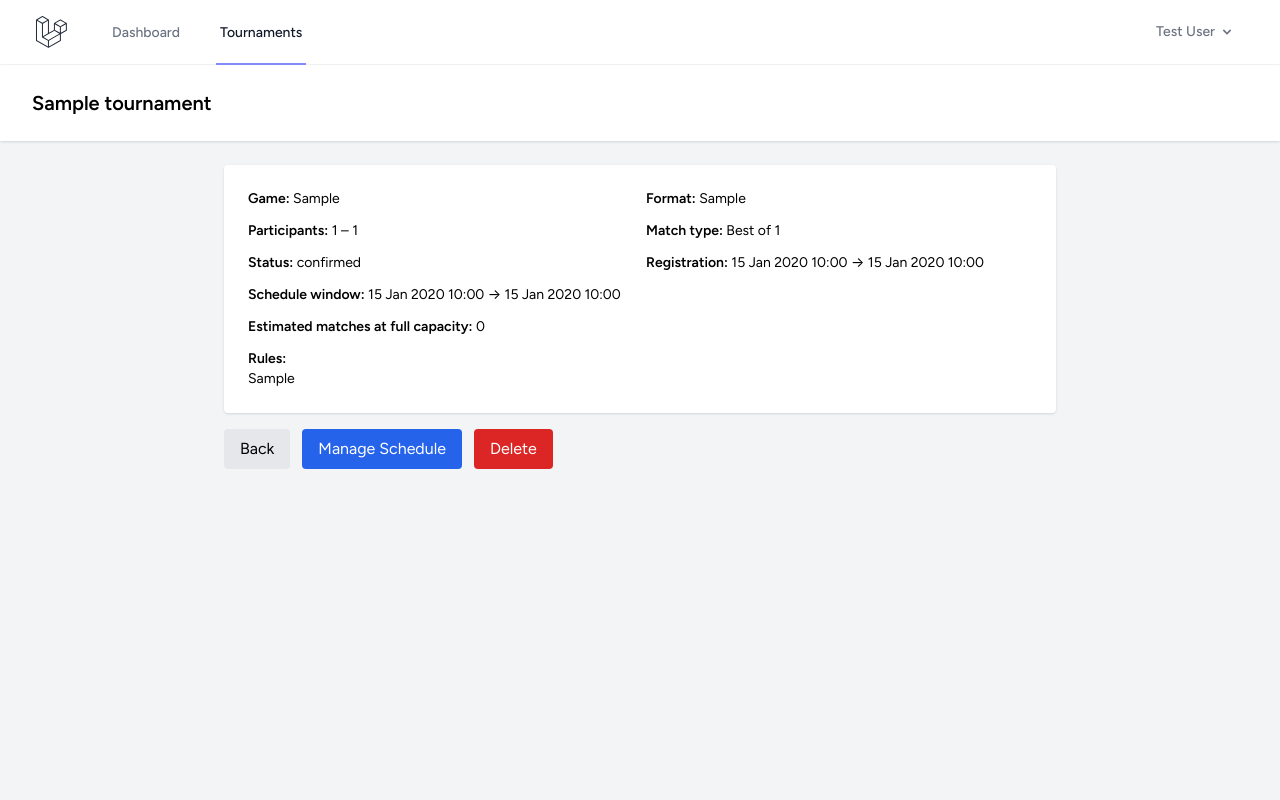
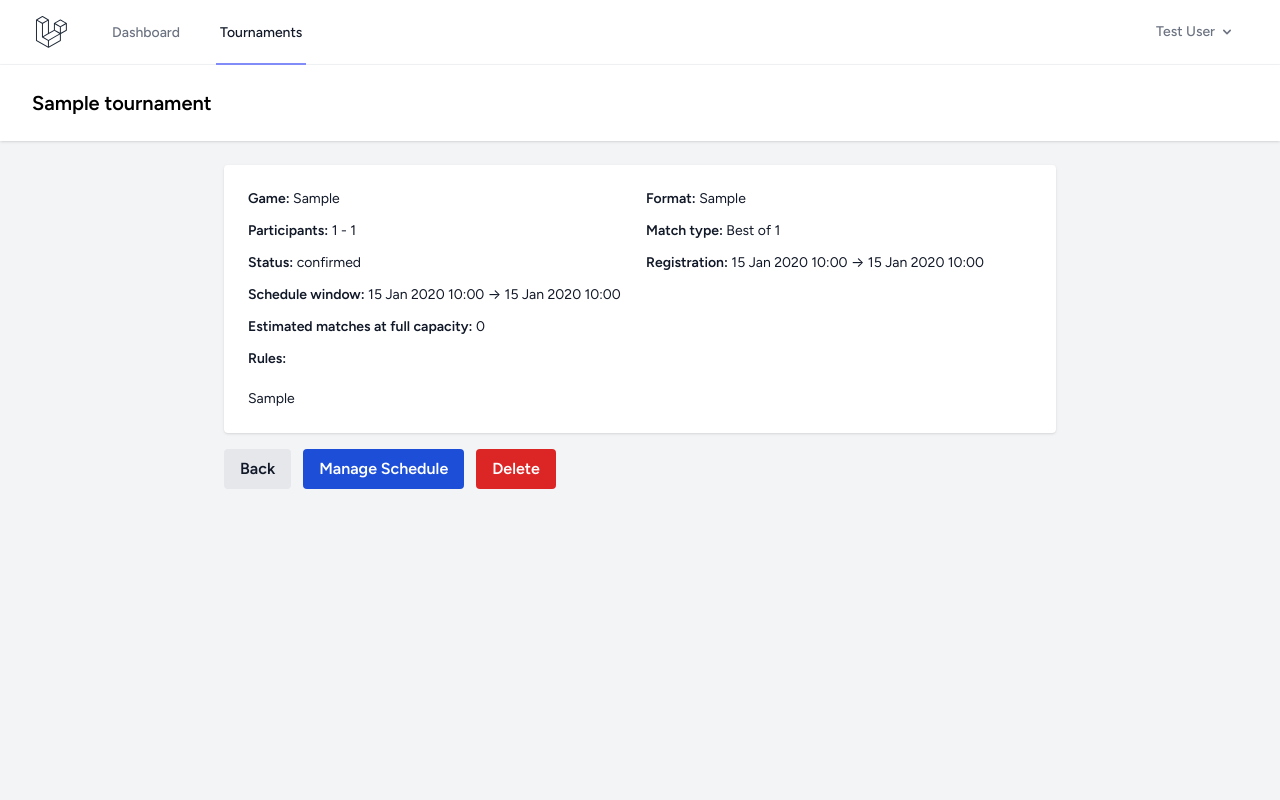
Before and after one commit to imanmeherinnisaaa/CSE470_Group9, a Laravel app: page /tournaments/1 in a window 1280 px wide. Run offline with Laravel 12, Linux system fonts and the light colour scheme; a user stored in the database is signed in; data comes from the database, SQL or seed files in the repository; tables that the repository leaves empty hold one stand-in row (values such as "Sample post"); style sheets or scripts are compiled from the project's sources.

Commit message:
Fix tournament page navigation and button styling

```diff
--- a/resources/views/tournaments/show.blade.php
+++ b/resources/views/tournaments/show.blade.php
@@ -1,60 +1,141 @@
+
 <x-app-layout>
-    <x-slot name="header"><h2 class="font-semibold text-xl">{{ $tournament->name }}</h2></x-slot>
+    <x-slot name="header">
+        <h2 class="font-semibold text-xl">{{ $tournament->name }}</h2>
+    </x-slot>
+
     <div class="py-6 max-w-4xl mx-auto sm:px-6 lg:px-8 space-y-4">
+
         @if (session('status'))
-            <div class="p-3 bg-green-100 rounded">{{ session('status') }}</div>
-        @endif
-        @if ($errors->has('bracket'))
-            <div class="p-3 bg-red-100 rounded">{{ $errors->first('bracket') }}</div>
+            <div class="p-3 bg-green-100 text-green-900 rounded">
+                {{ session('status') }}
+            </div>
         @endif
 
-        <div class="bg-white shadow rounded p-6 grid grid-cols-2 gap-3 text-sm">
+        @if ($errors->has('bracket'))
+            <div class="p-3 bg-red-100 text-red-900 rounded">
+                {{ $errors->first('bracket') }}
+            </div>
+        @endif
+
+        <div class="bg-white shadow rounded p-6 grid grid-cols-2 gap-3 text-sm text-gray-900">
+
             <div><b>Game:</b> {{ $tournament->game }}</div>
+
             <div><b>Format:</b> {{ $tournament->formatLabel() }}</div>
-            <div><b>Participants:</b> {{ $tournament->min_participants }} – {{ $tournament->max_participants }}</div>
+
+            <div>
+                <b>Participants:</b>
+                {{ $tournament->min_participants }} - {{ $tournament->max_participants }}
+            </div>
+
             <div><b>Match type:</b> Best of {{ $tournament->best_of }}</div>
+
             @if ($tournament->format === 'swiss')
                 <div><b>Swiss rounds:</b> {{ $tournament->swiss_rounds }}</div>
             @endif
+
             <div><b>Status:</b> {{ $tournament->status }}</div>
-            <div><b>Registration:</b> {{ $tournament->registration_opens_at?->format('d M Y H:i') ?? '—' }} → {{ $tournament->registration_closes_at?->format('d M Y H:i') ?? '—' }}</div>
-            <div><b>Schedule window:</b> {{ $tournament->starts_at?->format('d M Y H:i') ?? '—' }} → {{ $tournament->ends_at?->format('d M Y H:i') ?? '—' }}</div>
-            <div class="col-span-2"><b>Estimated matches at full capacity:</b> {{ $estimate }}</div>
-            <div class="col-span-2"><b>Rules:</b><p class="whitespace-pre-line">{{ $tournament->rules ?: '—' }}</p></div>
+
+            <div>
+                <b>Registration:</b>
+                {{ $tournament->registration_opens_at?->format('d M Y H:i') ?? '—' }}
+                →
+                {{ $tournament->registration_closes_at?->format('d M Y H:i') ?? '—' }}
+            </div>
+
+            <div>
+                <b>Schedule window:</b>
+                {{ $tournament->starts_at?->format('d M Y H:i') ?? '—' }}
+                →
+                {{ $tournament->ends_at?->format('d M Y H:i') ?? '—' }}
+            </div>
+
+            <div class="col-span-2">
+                <b>Estimated matches at full capacity:</b> {{ $estimate }}
+            </div>
+
+            <div class="col-span-2">
+                <b>Rules:</b>
+                <p class="whitespace-pre-line">
+                    {{ $tournament->rules ?: '—' }}
+                </p>
+            </div>
+
         </div>
 
         <div class="flex flex-wrap gap-3">
-            <a href="{{ route('tournaments.index') }}" class="px-4 py-2 bg-gray-200 rounded">Back</a>
 
+            {{-- Back --}}
+            <a href="{{ route('tournaments.index') }}"
+               style="background-color: #e5e7eb; color: #111827;"
+               class="px-4 py-2 font-semibold rounded hover:opacity-80">
+                Back
+            </a>
+
+            {{-- Bracket --}}
             @if ($tournament->isElimination())
-                <a href="{{ route('bracket.show', $tournament) }}" class="px-4 py-2 bg-gray-200 rounded">View bracket</a>
+                <a href="{{ route('bracket.show', $tournament) }}"
+                   style="background-color: #374151; color: white;"
+                   class="px-4 py-2 font-semibold rounded hover:opacity-80">
+                    View Bracket
+                </a>
             @endif
 
-            @if (auth()->id() === $tournament->organizer_id)
+            {{-- Availability for players --}}
+            @if (auth()->check() && auth()->id() !== $tournament->organizer_id)
+                <a href="{{ route('availability.index', $tournament) }}"
+                   style="background-color: #15803d; color: white;"
+                   class="px-4 py-2 font-semibold rounded hover:opacity-80">
+                    Submit Availability
+                </a>
+            @endif
+
+            {{-- Organizer-only buttons --}}
+            @if (auth()->check() && auth()->id() === $tournament->organizer_id)
+
                 <a href="{{ route('schedule.index', $tournament) }}"
-                    class="px-4 py-2 bg-blue-600 text-white rounded">
+                   style="background-color: #1d4ed8; color: white;"
+                   class="px-4 py-2 font-semibold rounded hover:opacity-80">
                     Manage Schedule
                 </a>
 
                 @if ($tournament->isElimination())
-                    <form method="POST" action="{{ route('bracket.generate', $tournament) }}">
+                    <form method="POST"
+                          action="{{ route('bracket.generate', $tournament) }}">
                         @csrf
-                        <button class="px-4 py-2 bg-gray-800 text-white rounded">
+
+                        <button type="submit"
+                                style="background-color: #1f2937; color: white;"
+                                class="px-4 py-2 font-semibold rounded hover:opacity-80">
                             {{ $tournament->isLocked() ? 'Regenerate bracket' : 'Generate bracket' }}
                         </button>
                     </form>
                 @endif
 
                 @unless ($tournament->isLocked())
-                    <a href="{{ route('tournaments.edit', $tournament) }}" class="px-4 py-2 bg-gray-200 rounded">Edit</a>
+                    <a href="{{ route('tournaments.edit', $tournament) }}"
+                       style="background-color: #e5e7eb; color: #111827;"
+                       class="px-4 py-2 font-semibold rounded hover:opacity-80">
+                        Edit
+                    </a>
                 @endunless
 
-                <form method="POST" action="{{ route('tournaments.destroy', $tournament) }}" onsubmit="return confirm('Delete this tournament?')">
+                <form method="POST"
+                      action="{{ route('tournaments.destroy', $tournament) }}"
+                      onsubmit="return confirm('Delete this tournament?')">
                     @csrf
                     @method('DELETE')
-                    <button class="px-4 py-2 bg-red-600 text-white rounded">Delete</button>
+
+                    <button type="submit"
+                            style="background-color: #dc2626; color: white;"
+                            class="px-4 py-2 font-semibold rounded hover:opacity-80">
+                        Delete
+                    </button>
                 </form>
+
             @endif
+
         </div>
     </div>
 </x-app-layout>
```
